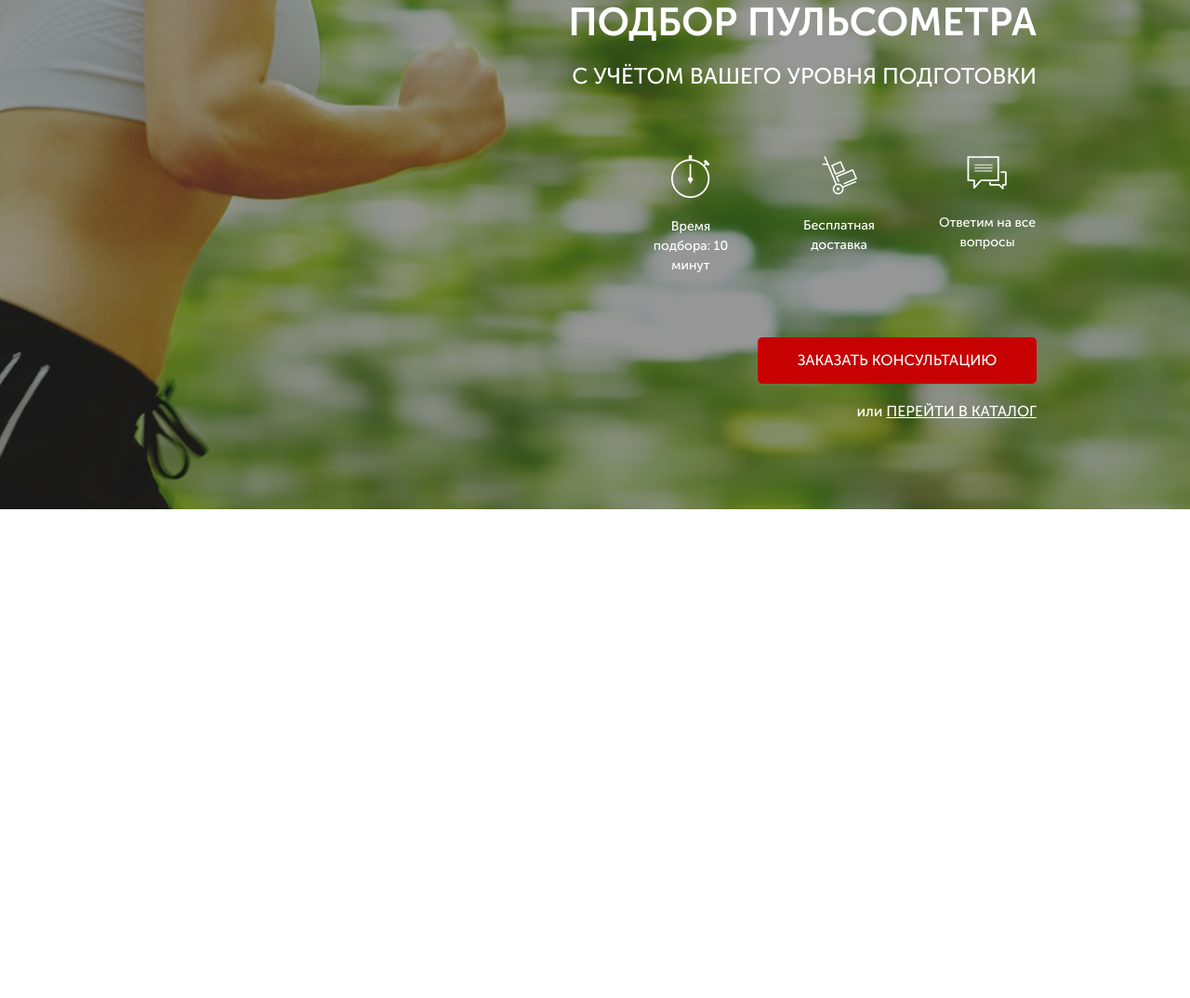
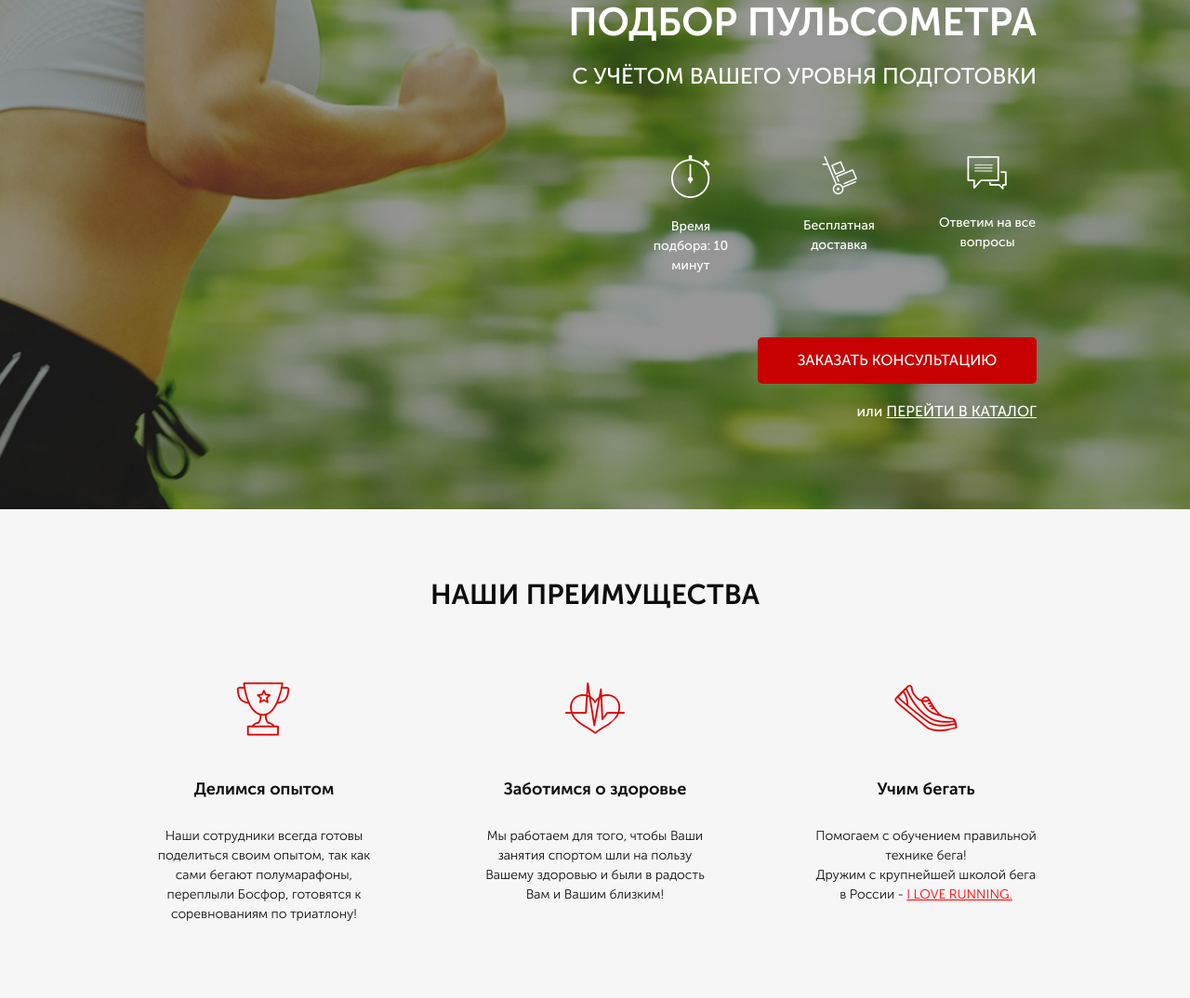
Before and after one commit to avaoleh/pulse, a website: page src/index.html in a window 1280 px wide. Shown: the part 165-1239 px from the top of the page at 93% size. Before the commit the page ends 800 px from the top, so only its background shows below. Drawn offline with Linux system fonts and the light colour scheme.

Commit message:
secon section advantages

```diff
--- a/src/index.html
+++ b/src/index.html
@@ -57,6 +57,39 @@
         </div>
     </div>
 
+    <div class="advantages">
+        <div class="container">
+            <h2 class="title">НАШИ ПРЕИМУЩЕСТВА</h2>
+            <div class="advantages__wrapper">
+                <div class="advantages__item">
+                    <img src="icons/advantages/cup.png" alt="cup">
+                    <div class="advantages__subtitle">Делимся опытом</div>
+                    <div class="advantages__descr">
+                        Наши сотрудники всегда готовы поделиться своим опытом,
+                        так как сами бегают полумарафоны, переплыли Босфор, готовятся к соревнованиям по триатлону!
+                    </div>
+                </div>
+                <div class="advantages__item">
+                    <img src="icons/advantages/heart.png" alt="heart">
+                    <div class="advantages__subtitle">Заботимся о здоровье</div>
+                    <div class="advantages__descr">
+                        Мы работаем для того,
+                        чтобы Ваши занятия спортом шли на пользу Вашему здоровью и были в радость Вам и Вашим близким!
+                    </div>
+                </div>
+                <div class="advantages__item">
+                    <img src="icons/advantages/shoe.png" alt="shoe">
+                    <div class="advantages__subtitle">Учим бегать</div>
+                    <div class="advantages__descr">
+                        Помогаем с обучением
+                        правильной технике бега!<br>
+                        Дружим с крупнейшей школой бега в России -
+                        <a href="#">I LOVE RUNNING.</a>
+                    </div>
+                </div>
+            </div>
+        </div>
+    </div>
 
 
 </body>
--- /dev/null
+++ b/src/sass/_media.scss
@@ -0,0 +1,17 @@
+/* @media (max-width: 1200px)
+
+@media (max-width: 991px)
+
+@media (max-width: 767px) */
+
+@media (max-width: 575px)
+.header {
+	display: flex;
+	justify-content: space-between;
+	align-items: center;
+	&_logo {
+		width: 200px;
+		img {
+			width: 100%;
+		}
+}
--- a/src/sass/blocks/_advantages.scss
+++ b/src/sass/blocks/_advantages.scss
@@ -1,6 +1,14 @@
 .advantages {
     padding: 70px 0 80px 0;
+    min-height: 470px;
     background-color: #f6f6f6;
+    .title {
+        color: #0d0d0d;
+        font-size: 30px;
+        font-weight: 700;
+        text-align: center;
+        margin-bottom: 0;
+    }
     &__wrapper {
         margin-top: 65px;
         display: flex;
@@ -18,15 +26,16 @@
         font-size: 18px;
         font-weight: 700;
     }
-    &__descr {
-        margin-top: 26px;
+    &__descr{
         color: #0d0d0d;
         font-size: 14px;
         font-weight: 300;
+        margin-top: 26px;
         text-align: center;
         a {
             color: #ff0000;
             text-decoration: underline;
         }
     }
+
 }
--- a/src/sass/blocks/_promo.scss
+++ b/src/sass/blocks/_promo.scss
@@ -1,7 +1,7 @@
 .promo {
     min-height: 650px;
     padding: 21px 0 93px 0;
-    background: url(../img/main.jpg) center (center/cover) no-repeat;
+    background: url("../img/main.jpg") center (center/cover) no-repeat;
     &__wrapper {
         display: flex;
         flex-direction: column;
--- a/src/sass/style.scss
+++ b/src/sass/style.scss
@@ -9,3 +9,5 @@
 @import 'blocks/promo';
 @import 'blocks/header.scss';
 @import 'blocks/buttons';
+@import 'blocks/advantages';
+@import 'media';
```
Also changed, not shown: src/css/style.min.css.
